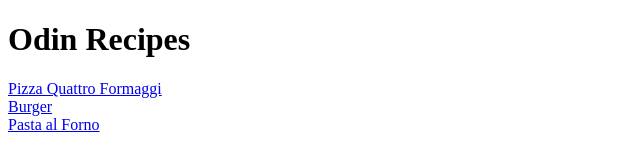
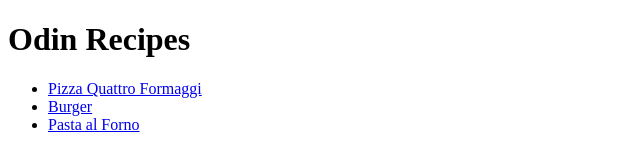
Before and after one commit to AlexSre/odin-recipes, a plain HTML site: page index.html in a window 1280 px wide. Shown: the whole page, without its empty margins (0-640 px from the left). Drawn offline with Linux system fonts and the light colour scheme.

Commit message:
organized the links

```diff
--- a/index.html
+++ b/index.html
@@ -8,10 +8,10 @@
 </head>
 <body>
     <h1>Odin Recipes</h1>
-    <a href="recipes/pizza-quattro-formaggi.html">Pizza Quattro Formaggi</a>
-    <div>                                     </div>
-    <a href="recipes/burger.html">Burger</a>
-    <div></div>
-    <a href="recipes/pasta-al-forno.html">Pasta al Forno</a>
+    <ul>
+        <li><a href="recipes/pizza-quattro-formaggi.html">Pizza Quattro Formaggi</a></li>
+        <li><a href="recipes/burger.html">Burger</a></li>
+        <li><a href="recipes/pasta-al-forno.html">Pasta al Forno</a></li>
+    </ul>
 </body>
 </html>
```
